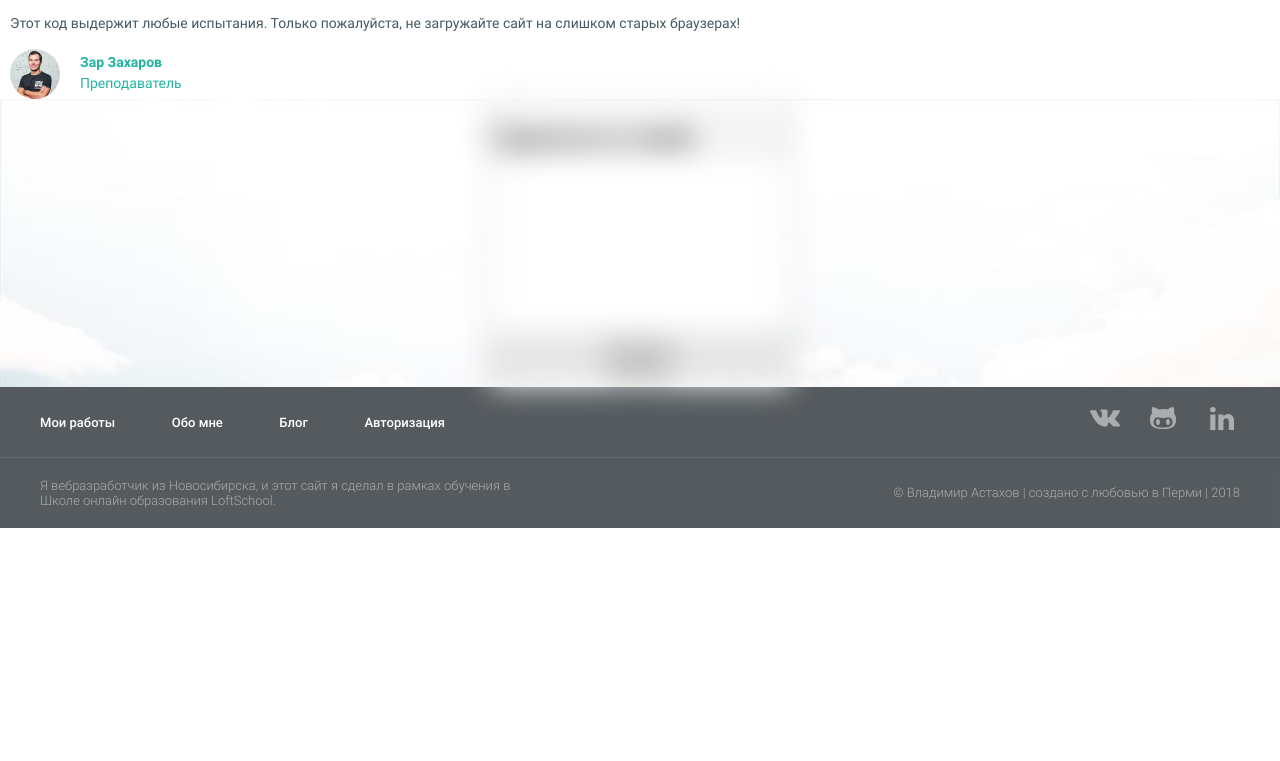
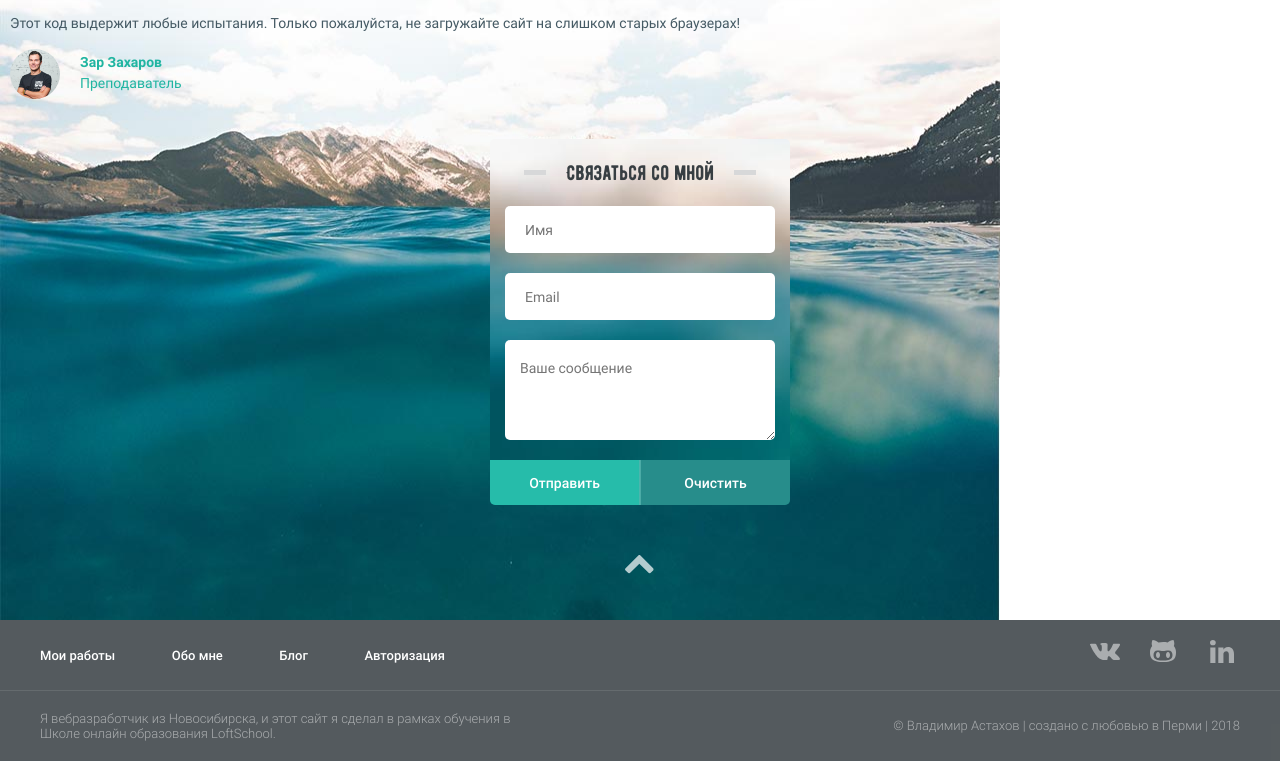
Before and after one commit to Abdusalymov/MyPortfolio, a plain HTML site: page myWorks.html in a window 1280 px wide. Shown: the part 1309-2070 px from the top of the page. Before the commit the page ends 1837 px from the top, so only its background shows below. Drawn offline with Linux system fonts and the light colour scheme.

Commit message:
form complete

```diff
--- a/css/myWorks.css
+++ b/css/myWorks.css
@@ -86,6 +86,8 @@ header{
 }
 .talking_about_me{
 	padding: 0 10px;
+	background: url('../images/other/footerBG_myWorks_1000.jpg') 0% 140% no-repeat;
+
 }
 .talking_about_me h2{
 	width: 250px;
@@ -152,24 +154,78 @@ header{
 	background-size: 100%;
 	margin-right: 20px;
 }
-.bg_containerForm{
-	background: url('../images/other/footerBG_myWorks_1000.jpg') no-repeat;
-	background-size: cover;
-}
 .wrapper_for_form{
 	width: 300px;
-	margin: 0 auto;
-	filter: blur(15px);
-	background: red;
-	z-index: 100;
+	background: url('../images/other/blur_bg_footer_myWorks.jpg') 60% 52% no-repeat;
+	border-radius: 5px;
+	margin: 40px auto 0 auto;
 }
 .wrapper_for_form h2{
-	z-index: 1000;
-	position: absolute;
+	font: 1.3125rem bernierRegular;
+	background: none;
 }
 form{
 	display: flex;
 	flex-direction: column;
+	justify-content: space-between;
+	width: 90%;
+	margin: auto;
+}
+input[type="text"],
+input[type="email"]{
+	border: none;
+	margin-bottom: 20px;
+	height: 45px;
+	border-radius: 5px;
+	font: .875rem robotoR;
+	padding-left: 20px;
+	color: #373e42;
+}
+
+textarea{
+	border: none;
+	margin-bottom: 20px;
+	border-radius: 5px;
+	font: .875rem robotoR;
+	padding: 20px 0 0 15px;
+	color: #373e42;
+}
+.btns_wrapper{
+	display: flex;
+}
+.btns_wrapper button{
+	width: 100%;
+	height: 45px;
+	border-top: none;
+	border-bottom: none;
+	font: .875rem robotoM;
+	color: #fff;
+	cursor: pointer;
+}
+.btn_send{
+	background: #26bcaa;
+	border-right: 1px solid #4bb6ad;
+	border-left: none;
+	border-radius: 0 0 0 5px;
+}
+.btn_clear{
+	background: #278d8b;
+	border-left: 1px solid #4baba6;
+	border-right: none;
+	border-radius: 0 0 5px 0;
+}
+.arrow_up{
+	text-align: center;
+	padding: 50px 0 40px 0;
+}
+.arrow_up .inline-svg-arrow-up{
+	height: 20px;
+	width: 30px;
+	fill: rgba(255,255,255, .7);
+	cursor: pointer;
+}
+.arrow_up .inline-svg-arrow-up:hover{
+	fill: #fff;
 }
 @media only screen and (min-width: 800px){
 	.my_works{
--- a/myWorks.html
+++ b/myWorks.html
@@ -10,8 +10,7 @@
 <body>
 	<div style="display: none">
 			<svg version="1.1" xmlns="http://www.w3.org/2000/svg" xmlns:xlink="http://www.w3.org/1999/xlink" x="0px" y="0px">
-				<symbol id="vk_icon" x="0px" y="0px" width="30.011px" height="22px" viewBox="0 0 30.011 17.123" enable-background="new 0 0 30.011 17.123"
-				 xml:space="preserve">
+				<symbol id="vk_icon" x="0px" y="0px" width="30.011px" height="23.123px" viewBox="0 0 30.011 17.123" enable-background="new 0 0 30.011 17.123" xml:space="preserve">
 					<g>
 						<path d="M27.625,5.832c-3.031,4.031-3.359,3.656-0.859,5.984c2.406,2.234,2.906,3.313,2.984,3.453
 														c0,0,1,1.75-1.109,1.766l-4,0.063c-0.859,0.172-2-0.609-2-0.609c-1.5-1.031-2.906-3.703-4-3.359c0,0-1.125,0.359-1.094,2.766
@@ -23,6 +22,14 @@
 														c1.266,0.016,1.625,0.094,2.109,0.203c1.484,0.359,0.984,1.734,0.984,5.047c0,1.063-0.203,2.547,0.563,3.031
 														c0.328,0.219,1.141,0.031,3.141-3.375c0,0,0.938-1.625,1.672-3.516c0.125-0.344,0.391-0.484,0.391-0.484s0.25-0.141,0.594-0.094
 														l4.5-0.031c1.359-0.172,1.578,0.453,1.578,0.453C30.203,1.879,29.468,3.379,27.625,5.832z" />
+					</g>
+				</symbol>
+
+				<symbol id="arrow_up_icon" x="0px" y="0px" width="28.736px" height="18.435px" viewBox="0 0 42.736 27.435" enable-background="new 0 0 42.736 27.435" xml:space="preserve">
+					<g>
+						<path d="M42.239,20.149c0.663,0.662,0.663,1.75,0,2.413l-4.401,4.376c-0.663,0.662-1.725,0.662-2.388,0
+						L21.369,12.856L7.287,26.938c-0.663,0.662-1.724,0.662-2.387,0l-4.402-4.376c-0.663-0.663-0.663-1.751,0-2.413L20.175,0.498
+						c0.663-0.663,1.724-0.663,2.387,0L42.239,20.149z"/>
 					</g>
 				</symbol>
 
@@ -81,7 +88,7 @@
 			</svg>
 	</div>
 
-	<header class="header">
+	<header id="up" class="header">
 			<ul class="open_menu">
 				<div class="close_cross">
 						<svg id="cross" xmlns="http://www.w3.org/2000/svg" xmlns:xlink="http://www.w3.org/1999/xlink" version="1.1" x="0px" y="0px" viewBox="0 0 60.971 60.971"
@@ -186,19 +193,32 @@
 				<p class="position_in_company">Преподаватель</p>
 			</div>
 		</div>
-	</div>
-	<div class="bg_containerForm">
-			<div class="wrapper_for_form">
-					<h2><div class="rectangle2L"></div>Связаться со мной<div class="rectangle2R"></div></h2>
-				<form action="">
-					<input type="text">
-					<input type="email" name="" id="">
-					<textarea name="" id="" cols="30" rows="10"></textarea>
-					<button>Отправить</button>
-					<button>Очистить</button>
-				</form>
-			 </div>
-	</div>
+		<div class="wrapper_for_form">
+			<h2>
+				<div class="rectangle2L"></div>
+					Связаться со мной
+				<div class="rectangle2R"></div>
+			</h2>
+			<form id='data' action="">
+				<input type="text" placeholder="Имя">
+				<input type="email" name="" id="" placeholder="Email">
+				<textarea name="" id="" cols="30" rows="5" placeholder="Ваше сообщение"></textarea>
+			</form>
+			<div class="btns_wrapper">
+				<button type="submit" class="btn_send" form='data' >Отправить</button>
+				<button type="reset" class="btn_clear" form='data' >Очистить</button>
+			</div>
+		</div>
+		<div class="arrow_up">
+			<a href="#up">
+				<svg class="inline-svg-arrow-up">
+					<use xlink:href="#arrow_up_icon"></use>
+				</svg>
+			</a>
+
+		</div>
+		</div>
+
 
  <footer>
 				<div class="up_side">
```
Also changed, not shown: images/other/blur_bg_footer_myWorks.jpg (added), images/other/footer_bg_myWorks.png (added).
